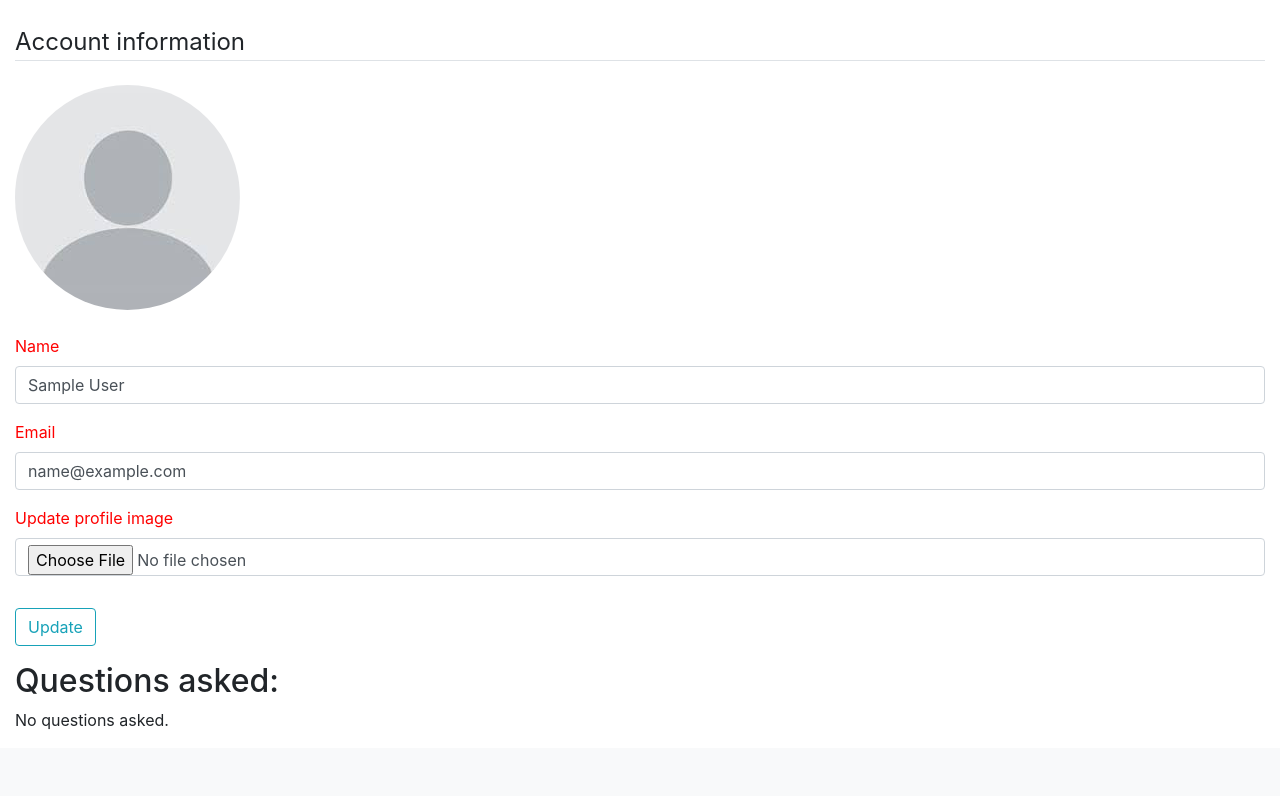
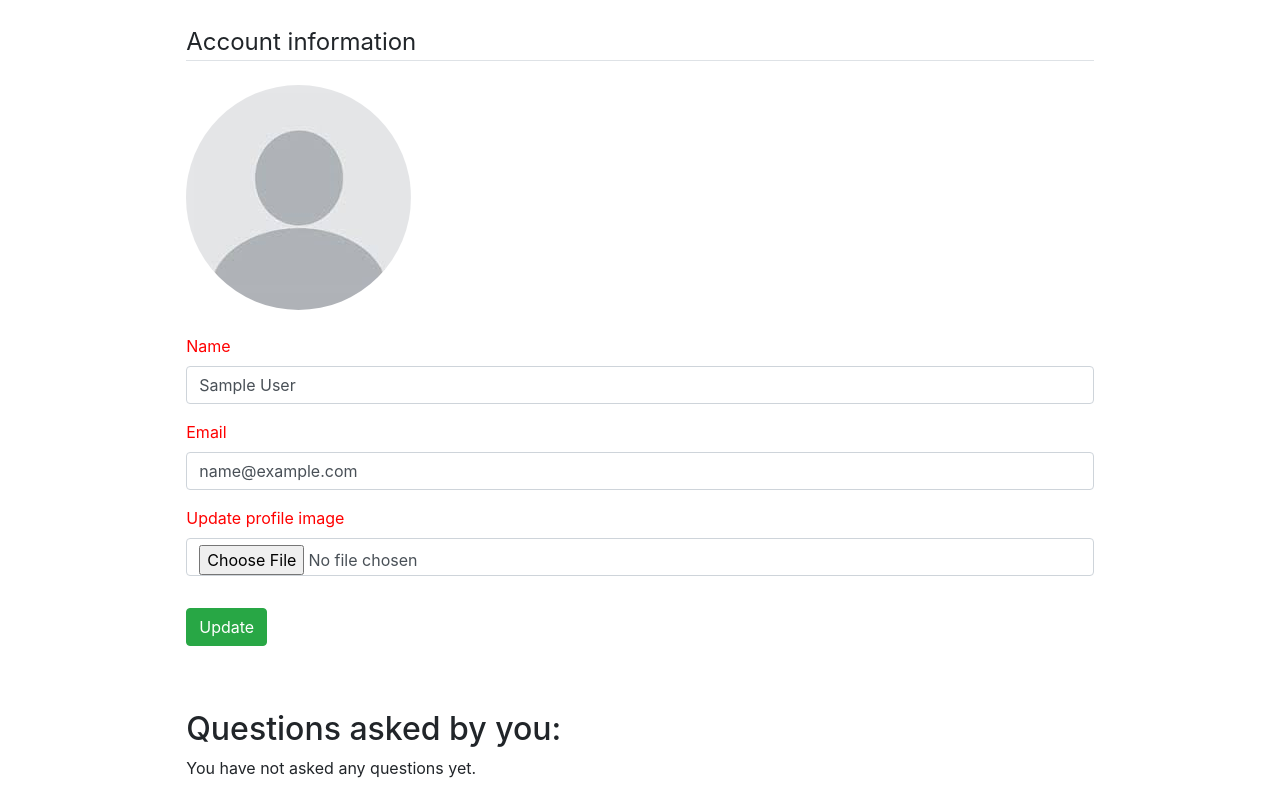
Before and after one commit to arvydasg/stackunderflow, a Flask app: page /auth/my_account in a window 1280 px wide. Shown: the part 72-868 px from the top of the page. Before the commit the page ends 801 px from the top, so only its background shows below. Run offline with Flask 3, Linux system fonts and the light colour scheme; the visitor is signed in with stand-in values (Sample User, id 1); data that the repository does not hold is empty; some libraries are stand-ins or nearby versions.

Commit message:
styled my_account template

```diff
--- a/stackunderflow_app/templates/auth/my_account.html
+++ b/stackunderflow_app/templates/auth/my_account.html
@@ -1,6 +1,8 @@
 {% extends "base.html" %}
 {% from "_render_field.html" import render_field %}
 {% block content %}
+
+    <div class="container">
 
         {% with messages = get_flashed_messages() %}
             {% if messages %}
@@ -12,7 +14,8 @@
             {% endif %}
         {% endwith %}
 
-    <div class="content-section">
+        <div class="row justify-content-center">
+            <div class="col-md-9">
                 <form method="POST" action="" enctype="multipart/form-data" novalidate>
                     {{ form.hidden_tag() }}
                     <fieldset class="form-group">
@@ -25,13 +28,11 @@
                         {{render_field(form.profile_image, class="form-control")}}
                     </fieldset>
                     <div class="form-group">
-                {{ form.submit(class="btn btn-outline-info") }}
+                        {{ form.submit(class="btn btn-success mb-5") }}
                     </div>
                 </form>
-    </div>
-
                 <div class="content-section">
-        <h2>Questions asked:</h2>
+                    <h2>Questions asked by you:</h2>
                     {% if questions %}
                         <ul>
                             {% for question in questions %}
@@ -41,8 +42,11 @@
                             {% endfor %}
                         </ul>
                     {% else %}
-            <p>No questions asked.</p>
+                        <p>You have not asked any questions yet.</p>
                     {% endif %}
+                </div>
+            </div>
+        </div>
     </div>
 
 {% endblock content %}
```
Lines whose indentation alone changed are shown as unchanged.
